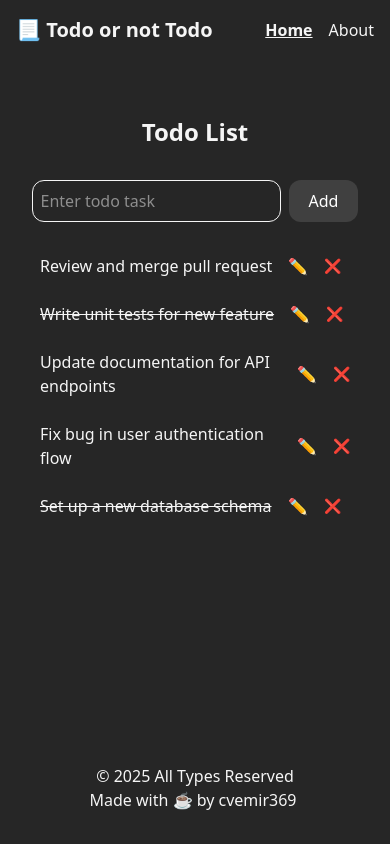
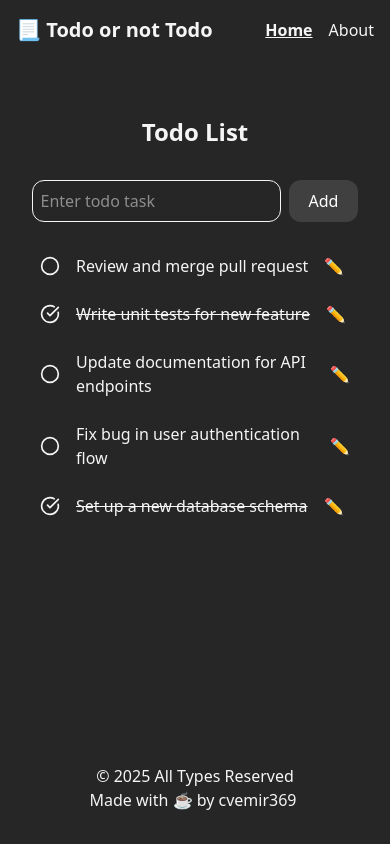
Before and after one commit to cvemir369/todo-or-not-todo, a React (Vite) app: page / in a window 390 px wide. Built offline with nearby package versions, Linux system fonts and the light colour scheme.

Commit message:
move edit and delete in same modal

```diff
--- a/package.json
+++ b/package.json
@@ -13,6 +13,7 @@
     "@tailwindcss/vite": "^4.1.11",
     "react": "^19.1.0",
     "react-dom": "^19.1.0",
+    "react-icons": "^5.5.0",
     "react-router": "^7.7.1",
     "tailwindcss": "^4.1.11"
   },
--- a/src/components/TodoDelete.tsx
+++ /dev/null
@@ -1,23 +0,0 @@
-interface TodoDeleteProps {
-  todoId: number;
-  onDelete: (id: number) => void;
-}
-
-export default function TodoDelete({ todoId, onDelete }: TodoDeleteProps) {
-  function handleDelete() {
-    onDelete(todoId);
-  }
-
-  return (
-    <button
-      title="Delete"
-      className="opacity-100 md:opacity-0 group-hover:opacity-100 transition-opacity duration-500 delay-200 cursor-pointer text-sm"
-      onClick={(e) => {
-        handleDelete();
-        e.stopPropagation();
-      }}
-    >
-      ❌
-    </button>
-  );
-}
--- a/src/components/TodoEdit.tsx
+++ b/src/components/TodoEdit.tsx
@@ -4,9 +4,10 @@ import type { Todo } from "../types/types";
 interface TodoEditProps {
   todo: Todo;
   onEdit: (todoId: number, newTask: string) => void;
+  onDelete: (todoId: number) => void;
 }
 
-export default function TodoEdit({ todo, onEdit }: TodoEditProps) {
+export default function TodoEdit({ todo, onEdit, onDelete }: TodoEditProps) {
   const [isModalOpen, setIsModalOpen] = useState(false);
   const [editText, setEditText] = useState(todo.task);
 
@@ -31,7 +32,7 @@ export default function TodoEdit({ todo, onEdit }: TodoEditProps) {
     <>
       <button
         title="Edit"
-        className="opacity-100 sm:opacity-0 group-hover:opacity-100 transition-opacity duration-500 delay-200 cursor-pointer"
+        className="cursor-pointer"
         onClick={(e) => {
           e.stopPropagation();
           openModal();
@@ -50,7 +51,7 @@ export default function TodoEdit({ todo, onEdit }: TodoEditProps) {
             className="bg-neutral-800 p-6 rounded-lg shadow-lg w-96 max-w-90vw"
             onClick={(e) => e.stopPropagation()}
           >
-            <h2 className="text-lg font-bold  mb-4">Edit Todo</h2>
+            <h2 className="text-lg font-bold  mb-4">Edit or Delete Todo</h2>
             <form onSubmit={handleSubmit}>
               <input
                 type="text"
@@ -59,6 +60,16 @@ export default function TodoEdit({ todo, onEdit }: TodoEditProps) {
                 className="w-full border p-2 rounded mb-4 focus:outline-none focus:ring-2 focus:ring-blue-500"
                 autoFocus
               />
+              <div className="flex justify-between items-center">
+                <button
+                  onClick={(e) => {
+                    onDelete(todo.id);
+                    e.stopPropagation();
+                  }}
+                  className="px-4 py-2 rounded-xl hover:text-neutral-500 hover:cursor-pointer"
+                >
+                  Delete
+                </button>
                 <div className="flex gap-2 justify-end">
                   <button
                     type="button"
@@ -74,6 +85,7 @@ export default function TodoEdit({ todo, onEdit }: TodoEditProps) {
                     Save
                   </button>
                 </div>
+              </div>
             </form>
           </div>
         </div>
--- a/src/pages/Home.tsx
+++ b/src/pages/Home.tsx
@@ -1,9 +1,10 @@
 import { useEffect, useState } from "react";
 import { todos } from "../api/todos";
 import TodoAdd from "../components/TodoAdd";
-import TodoDelete from "../components/TodoDelete";
 import TodoEdit from "../components/TodoEdit";
 import type { Todo } from "../types/types";
+import { LuCircleCheckBig } from "react-icons/lu";
+import { LuCircle } from "react-icons/lu";
 
 export default function Home() {
   const [todosList, setTodosList] = useState<Todo[]>(
@@ -55,23 +56,28 @@ export default function Home() {
         {todosList.map((todo) => (
           <li
             key={todo.id}
-            onClick={() => invertCompleted(todo.id)}
-            className="flex gap-4 my-2 group p-2 relative hover:text-neutral-400"
+            className="flex items-center gap-4 my-2 group p-2 relative hover:text-neutral-400"
           >
+            <button
+              onClick={() => invertCompleted(todo.id)}
+              className="text-xl cursor-pointer"
+              title={todo.completed ? "Mark as incomplete" : "Mark as complete"}
+            >
+              {todo.completed ? <LuCircleCheckBig /> : <LuCircle />}
+            </button>
+
             <span
-              title={
-                todo.completed
-                  ? "Click to mark as incomplete"
-                  : "Click to mark as complete"
-              }
+              title="Click to edit or delete"
               className={`cursor-pointer ${
                 todo.completed ? "line-through" : ""
               }`}
+              onClick={() => {
+                console.log("open edit modal");
+              }}
             >
               {todo.task}
             </span>
-            <TodoEdit todo={todo} onEdit={editTodo} />
-            <TodoDelete todoId={todo.id} onDelete={deleteTodo} />
+            <TodoEdit todo={todo} onEdit={editTodo} onDelete={deleteTodo} />
           </li>
         ))}
       </ul>
```
Also changed, not shown: 1 other file (tests, documents, lock files or other folders). Lines whose indentation alone changed are shown as unchanged.
